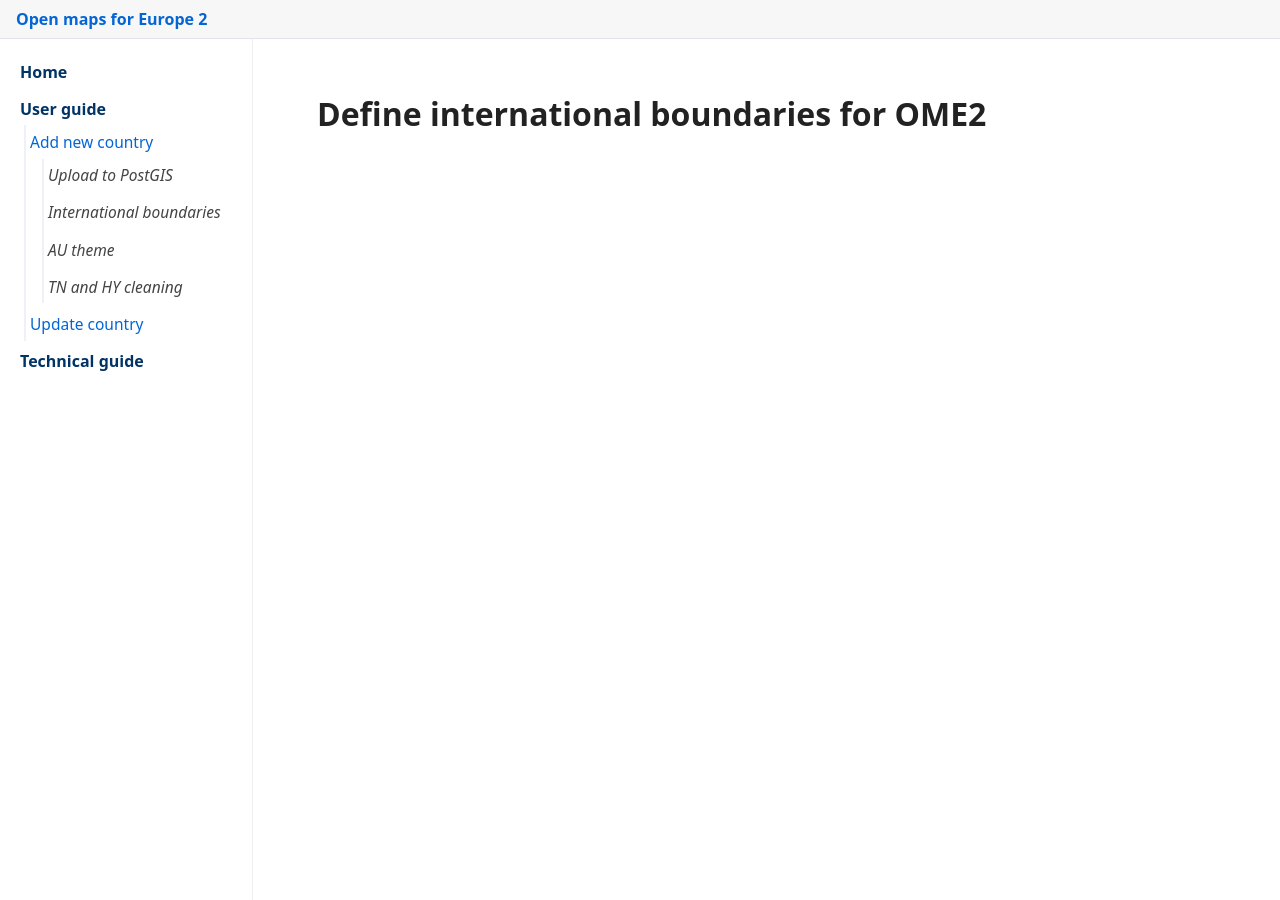
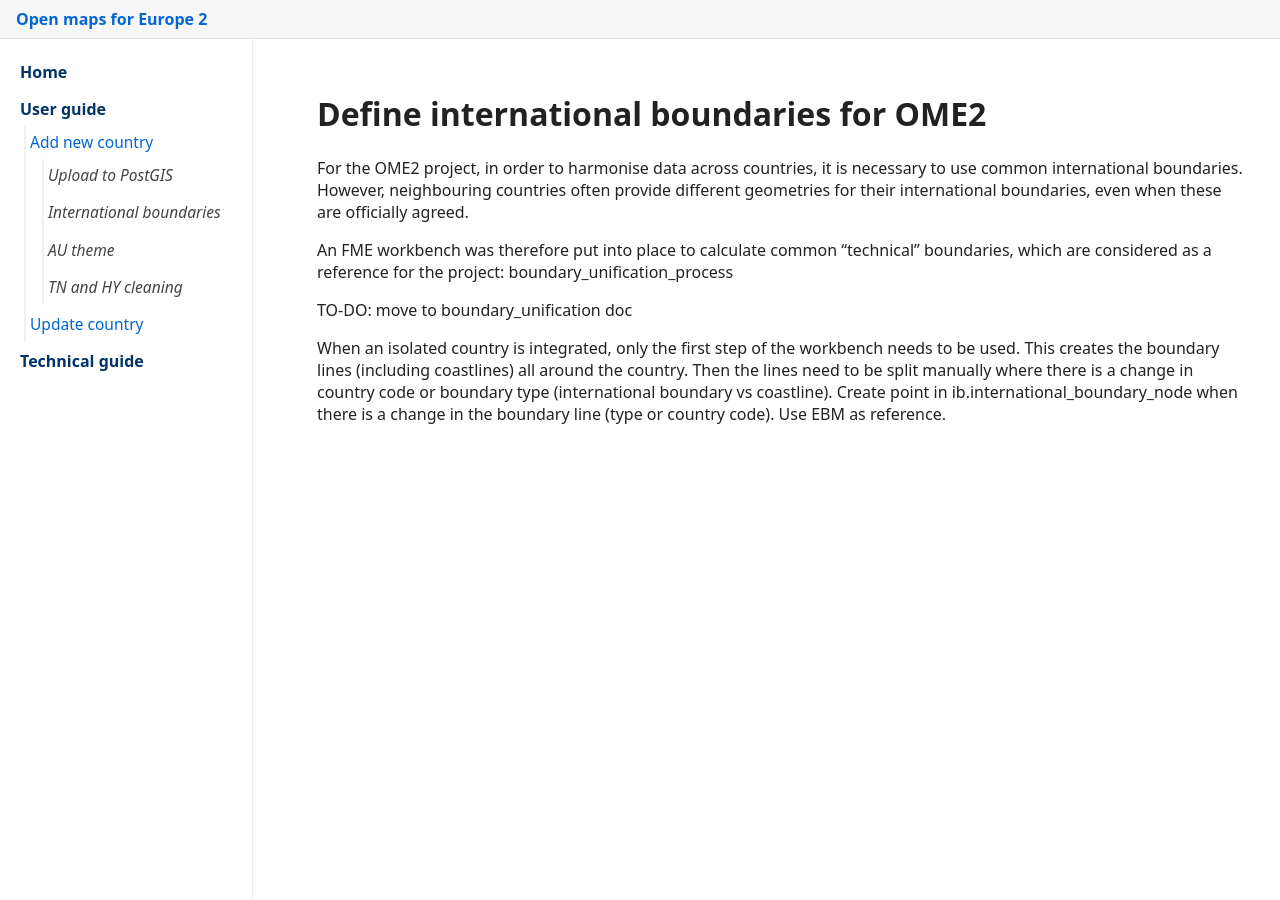
Before and after one commit to openmapsforeurope2/ome2-dev, a Jekyll site: the page built from docs/user_guide/new_country/2_international_boundaries.md, in a window 1280 px wide and 900 px high. Built offline with Jekyll 4.4.1, drawn with Linux system fonts in a browser that asks for light colours; our own code applies the rules of GitHub Pages for plain Markdown files.

Commit message:
Enhance international boundaries documentation for OME2
Added detailed instructions for defining international boundaries in the OME2 project, including the process for integrating isolated countries and handling boundary changes.

```diff
--- a/docs/user_guide/new_country/2_international_boundaries.md
+++ b/docs/user_guide/new_country/2_international_boundaries.md
@@ -1 +1,12 @@
 # Define international boundaries for OME2
+
+For the OME2 project, in order to harmonise data across countries, it is necessary to use common international boundaries. However, neighbouring countries often provide different geometries for their international boundaries, even when these are officially agreed.
+
+An FME workbench was therefore put into place to calculate common “technical” boundaries, which are considered as a reference for the project: boundary_unification_process
+
+TO-DO: move to boundary_unification doc
+
+When an isolated country is integrated, only the first step of the workbench needs to be used. This creates the boundary lines (including coastlines) all around the country.
+Then the lines need to be split manually where there is a change in country code or boundary type (international boundary vs coastline).
+Create point in ib.international_boundary_node when there is a change in the boundary line (type or country code).
+Use EBM as reference.
```
